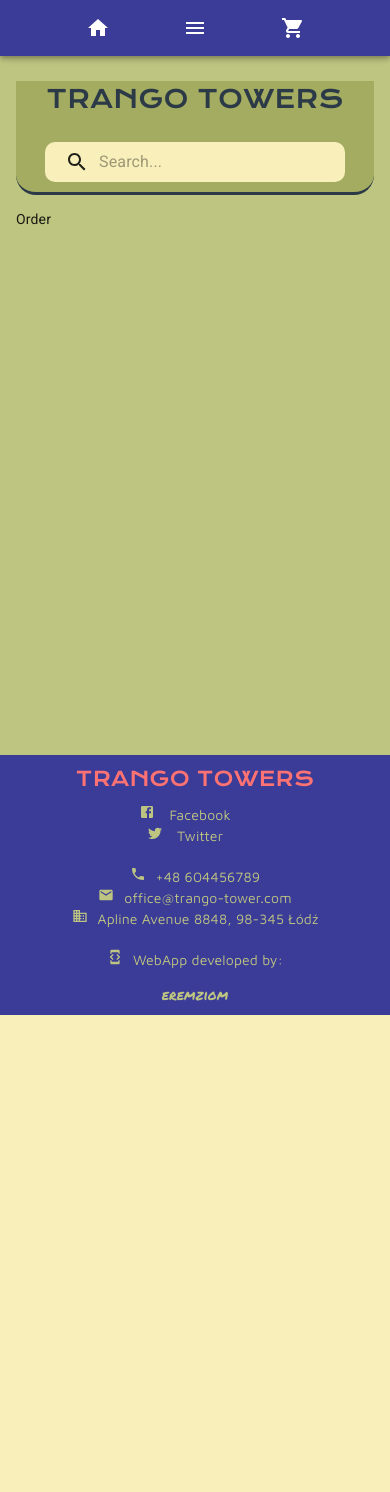
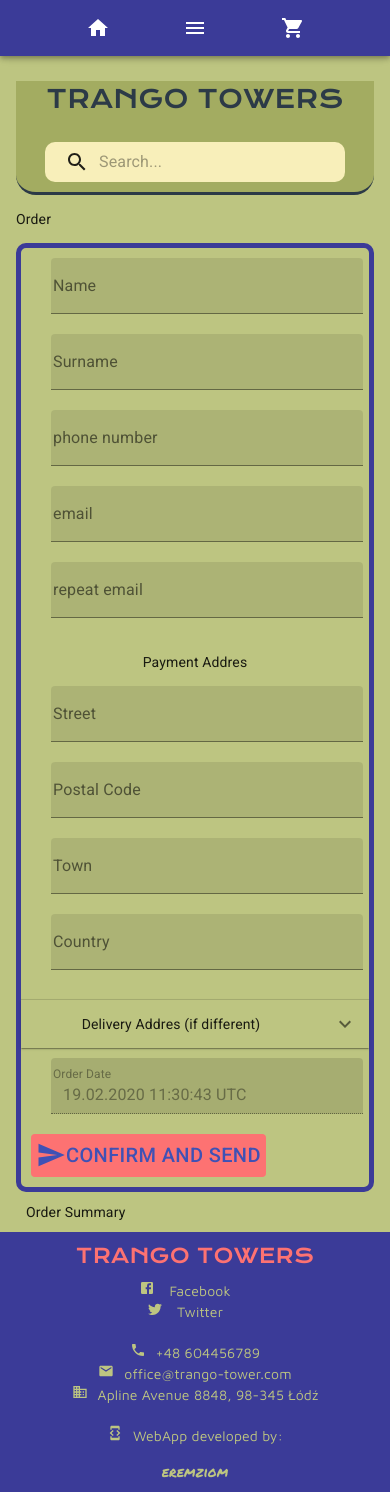
Before and after one commit to eremziom/trango-project, a React (Create React App) app: page /order in a window 390 px wide. Before the commit the page ends 1015 px from the top, so only its background shows below. Built offline with nearby package versions, Linux system fonts and the light colour scheme.

Commit message:
add order view

```diff
--- a/src/components/common/SingleProduct/SingleProduct.js
+++ b/src/components/common/SingleProduct/SingleProduct.js
@@ -81,7 +81,7 @@
 
   setPrice = (product) => {
     product.fullPrice = product.price;
-    let additionalPrice = '';
+    let additionalPrice = 0;
     if(product.color){
       additionalPrice = 2;
     }
@@ -92,9 +92,9 @@
       additionalPrice = 7;
     }
     if(product.category === 'rope'){
-      product.fullPrice = (product.price * product.length + additionalPrice) * product.count;
+      product.fullPrice = (product.price * product.length + additionalPrice);
     } else {
-      product.fullPrice = (product.price + additionalPrice) * product.count;
+      product.fullPrice = (product.price + additionalPrice);
     }
     return product.fullPrice;
   }
--- a/src/components/views/Cart/Cart.js
+++ b/src/components/views/Cart/Cart.js
@@ -1,9 +1,10 @@
 import React from 'react';
 import PropTypes from 'prop-types';
 import styles from './Cart.module.scss';
+import { Link } from 'react-router-dom';
 
 import { connect } from 'react-redux';
-import { getAll } from '../../../redux/orderRedux';
+import { getAll, goToOrder } from '../../../redux/orderRedux';
 
 import Table from '@material-ui/core/Table';
 import TableBody from '@material-ui/core/TableBody';
@@ -17,6 +18,9 @@
 import Button from '@material-ui/core/Button';
 import AddIcon from '@material-ui/icons/Add';
 import RemoveIcon from '@material-ui/icons/Remove';
+import ArrowBackIcon from '@material-ui/icons/ArrowBack';
+import LocalShippingIcon from '@material-ui/icons/LocalShipping';
+import DeleteForeverIcon from '@material-ui/icons/DeleteForever';
 
 class Component extends React.Component {
 
@@ -29,11 +33,11 @@
     this.setState({cart: stateCart});
   }
 
-  increaseQuantity =  (name) => {
+  increaseQuantity =  (prod) => {
     const {cart} = this.state;
     let newCart = cart;
     for(let product of newCart){
-      if(name === product.name){
+      if(prod === product){
         let newNumber = product.count + 1;
         product.count = newNumber;
       }
@@ -41,11 +45,11 @@
     this.setState({cart: newCart});
   }
 
-  decreaseQuantity =  (name) => {
+  decreaseQuantity =  (prod) => {
     const {cart} = this.state;
     let newCart = cart;
     for(let product of newCart){
-      if(name === product.name){
+      if(prod === product){
         let newNumber = product.count - 1;
         if(newNumber < 1){
           newNumber = 1;
@@ -74,6 +78,14 @@
     let newCart = cart;
     newCart.splice(newCart.indexOf(product), 1);
     this.setState({cart: newCart});
+  }
+
+  toOrder = () => {
+    const {goToOrder} = this.props;
+    const {cart} = this.state;
+
+    goToOrder(cart);
+    this.props.history.push('/order');
   }
 
   render(){
@@ -113,29 +125,37 @@
                     </TableCell>
                     <TableCell align="right">
                       {product.count}.pcs
-                      <ButtonGroup className={styles.buttons}>
+                      <ButtonGroup className={styles.quantityButtons}>
                         <Button
                           aria-label="reduce"
-                          onClick={() => this.decreaseQuantity(product.name)}
+                          onClick={() => this.decreaseQuantity(product)}
                         >
                           <RemoveIcon fontSize="small" />
                         </Button>
                         <Button
                           aria-label="increase"
-                          onClick={() => this.increaseQuantity(product.name)}
+                          onClick={() => this.increaseQuantity(product)}
                         >
                           <AddIcon fontSize="small" />
                         </Button>
                       </ButtonGroup>
                     </TableCell>
                     <TableCell align="right" className={styles.price}>{this.setPrice(product)}</TableCell>
-                    <TableCell align="right"><Button onClick={() => this.deleteProduct(product)}>Delete</Button></TableCell>
+                    <TableCell align="right"><Button onClick={() => this.deleteProduct(product)}><DeleteForeverIcon />Delete</Button></TableCell>
                   </TableRow>
                 );
               }) : ''}
             </TableBody>
           </Table>
           <div>Total Price: {this.showTotalPrice()}</div>
+          <div className={styles.buttons}>
+            <Button size="small" color="primary" className={styles.addToCart} onClick={this.toOrder}>
+              <LocalShippingIcon className={styles.cartIcon} /> Order
+            </Button>
+            <Button size="small" color="primary" className={styles.addToCart} component={Link} exact to={`${process.env.PUBLIC_URL}/products`}>
+              <ArrowBackIcon className={styles.cartIcon} /> GO BACK
+            </Button>
+          </div>
         </TableContainer>
 
       </div>
@@ -145,17 +165,19 @@
 
 Component.propTypes = {
   stateCart: PropTypes.array,
+  goToOrder: PropTypes.func,
+  history: PropTypes.object,
 };
 
 const mapStateToProps = state => ({
   stateCart: getAll(state),
 });
 
-// const mapDispatchToProps = dispatch => ({
-//   fetchPosts: () => dispatch(fetchAllPosts()),
-// });
+const mapDispatchToProps = dispatch => ({
+  goToOrder: (payload) => dispatch(goToOrder(payload)),
+});
 
-const Container = connect(mapStateToProps /*mapDispatchToProps*/)(Component);
+const Container = connect(mapStateToProps, mapDispatchToProps)(Component);
 
 export {
   Component as Cart,
--- a/src/components/views/Cart/Cart.module.scss
+++ b/src/components/views/Cart/Cart.module.scss
@@ -4,10 +4,29 @@
   display: block;
 }
 
-.buttons {
+.quantityButtons {
   margin-left: 10px;
 }
 
 .price {
 
 }
+
+.buttons{
+  display: flex;
+  flex-direction: row-reverse;
+  justify-content: space-between;
+  margin: 10px;
+  .addToCart {
+    background-color: $activeColor;
+    &:hover {
+      color: $barColor;
+    }
+    span {
+      font-size: 20px;
+    }
+    .cartIcon {
+      font-size: 30px;
+    }
+  }
+}
--- a/src/components/views/Order/Order.js
+++ b/src/components/views/Order/Order.js
@@ -2,13 +2,93 @@
 import PropTypes from 'prop-types';
 import styles from './Order.module.scss';
 
-const Component = () => {
-  return (
-    <div className={styles.background}>
-      <p className={styles.title}>Order</p>
-    </div>
-  );
-};
+import ExpansionPanel from '@material-ui/core/ExpansionPanel';
+import ExpansionPanelSummary from '@material-ui/core/ExpansionPanelSummary';
+import ExpansionPanelDetails from '@material-ui/core/ExpansionPanelDetails';
+import ExpandMoreIcon from '@material-ui/icons/ExpandMore';
+import SendIcon from '@material-ui/icons/Send';
+import Button from '@material-ui/core/Button';
+
+import TextField from '@material-ui/core/TextField';
+
+class Component extends React.Component {
+
+  giveDate = () => {
+    const newDate = new Date();
+    const date = newDate.toLocaleDateString('PL', {
+      year: 'numeric',
+      month: '2-digit',
+      day: '2-digit',
+    });
+    const time = newDate.toLocaleTimeString('PL', {
+      hour: '2-digit',
+      minute: '2-digit',
+      second: '2-digit',
+      timeZoneName: 'short',
+    });
+    return `${date} ${time}`;
+  };
+
+  render() {
+    return (
+      <div className={styles.background}>
+        <p className={styles.title}>Order</p>
+        <div className={styles.container}>
+          <form className={styles.form} noValidate autoComplete="off">
+            <div className={styles.formBlock}>
+              <TextField id="filled-basic" label="Name" variant="filled" />
+              <TextField id="filled-basic" label="Surname" variant="filled" />
+              <TextField id="filled-basic" label="phone number" variant="filled" />
+              <TextField id="filled-basic" label="email" variant="filled" />
+              <TextField id="filled-basic" label="repeat email" variant="filled" />
+            </div>
+            <p>Payment Addres</p>
+            <div className={styles.formBlock}>
+              <TextField id="filled-basic" label="Street" variant="filled" />
+              <TextField id="filled-basic" label="Postal Code" variant="filled" />
+              <TextField id="filled-basic" label="Town" variant="filled" />
+              <TextField id="filled-basic" label="Country" variant="filled" />
+            </div>
+            <ExpansionPanel className={styles.panel}>
+              <ExpansionPanelSummary
+                expandIcon={<ExpandMoreIcon />}
+                aria-controls="panel2a-content"
+                id="panel2a-header"
+                className={styles.panelBar}
+              >
+                <p>Delivery Addres (if different)</p>
+              </ExpansionPanelSummary>
+              <ExpansionPanelDetails className={styles.delivery}>
+                <div className={styles.formBlock}>
+                  <TextField id="filled-basic" label="Street" variant="filled" />
+                  <TextField id="filled-basic" label="Postal Code" variant="filled" />
+                  <TextField id="filled-basic" label="Town" variant="filled" />
+                  <TextField id="filled-basic" label="Country" variant="filled" />
+                </div>
+              </ExpansionPanelDetails>
+            </ExpansionPanel>
+            <div className={styles.formBlock}>
+              <TextField disabled
+                id="pubDate-input"
+                label="Order Date"
+                type="text"
+                variant="filled"
+                value={this.giveDate()}
+                name='pubDate'
+              />
+              <Button size="small" color="primary" className={styles.order} onClick={this.toOrder}>
+                <SendIcon className={styles.sendIcon} /> Confirm and Send
+              </Button>
+            </div>
+          </form>
+          <div className={styles.summary}>
+            Order Summary
+          </div>
+        </div>
+      </div>
+    );
+  }
+}
 
 export {
   Component as Order,
--- a/src/components/views/Order/Order.module.scss
+++ b/src/components/views/Order/Order.module.scss
@@ -0,0 +1,75 @@
+@import '../../../styles/settings.scss';
+
+.container {
+  display: flex;
+  .form {
+    flex: 3 0 0;
+    border: solid;
+    border-radius: 10px;
+    border-width: 5px;
+    border-color: $barColor;
+  }
+  .summary {
+    flex: 2 0 0;
+    margin: 10px;
+  }
+  p{
+    text-align: center;
+    width: 100%;
+  }
+}
+
+.panel {
+  background-color: $containerColor;
+  .panelBar {
+    padding: 0;
+    div {
+      margin: 0;
+    }
+  }
+  .delivery {
+    padding: 0;
+    display: flex;
+    justify-content: space-evenly;
+    flex-wrap: wrap;
+  }
+}
+
+.formBlock {
+  display: flex;
+  justify-content: space-evenly;
+  flex-wrap: wrap;
+  width: 100%;
+  margin: 10px;
+    div {
+      margin: 0 10px 10px 10px;
+      width: 95%;
+    }
+
+}
+
+.order {
+  background-color: $activeColor;
+  &:hover {
+    color: $barColor;
+    background-color: $boxColor;
+  }
+  span {
+    font-size: 20px;
+  }
+  .sendIcon {
+    font-size: 30px;
+  }
+}
+
+@media only screen and (max-width: 1023px) {
+  .container {
+    flex-direction: column;
+  }
+  .formBlock {
+    justify-content: flex-start;
+  }
+  .order {
+    justify-content: center;
+  }
+}
```
Also changed, not shown: src/components/common/MainButton/MainButton.js (added, +24 -0 lines), src/redux/orderRedux.js (+9 -0 lines), src/components/common/MainButton/MainButton.module.scss (added).
